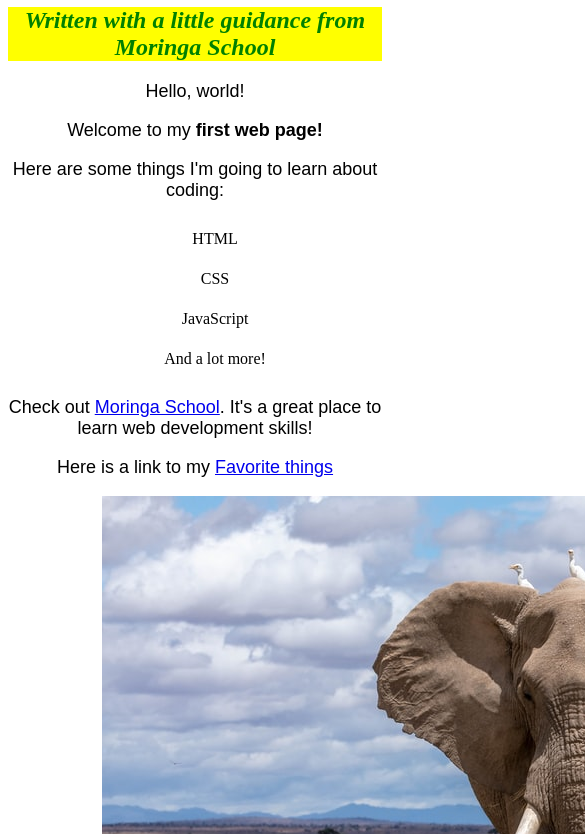
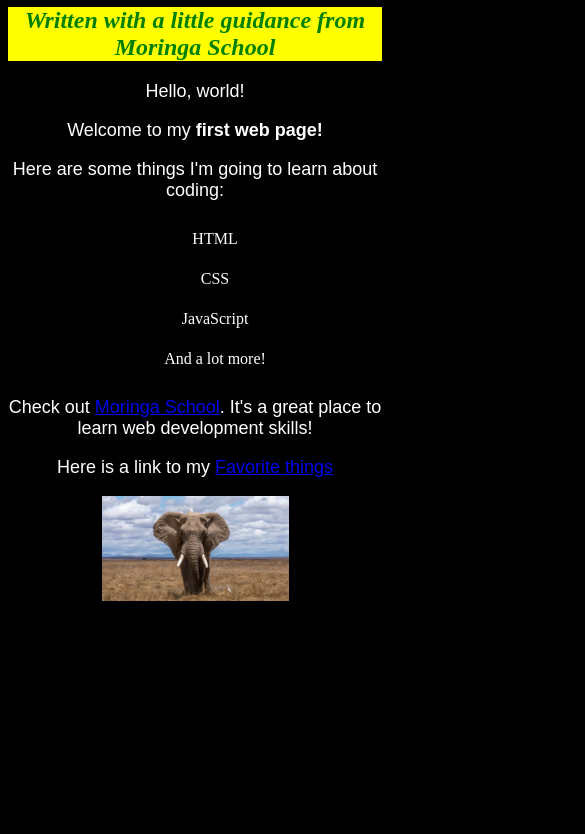
Before and after one commit to MalombaKevin/my-first-webpage, a plain HTML site: page index.html in a window 390 px wide. Shown: the part 73-907 px from the top of the page, 585 px wide, since content can reach past the window. After the commit the page ends 844 px from the top, so only its background shows below. Drawn offline with Linux system fonts and the light colour scheme.

Commit message:
feat : media query-this commit will add responsiveness

```diff
--- a/css/styles.css
+++ b/css/styles.css
@@ -25,3 +25,15 @@ li {
 img {
     margin-left: 25%;
 }
+
+@media screen and (min-width:200px) {
+    p,
+    h1,
+    body {
+        background-color: black;
+        color: white;
+    }
+    img {
+        width: 50%;
+    }
+}
```
